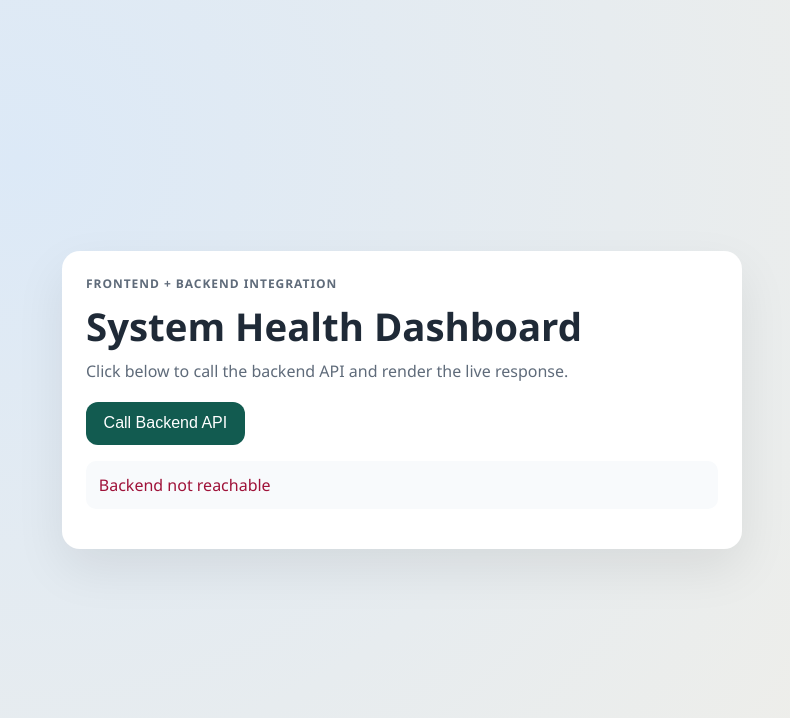
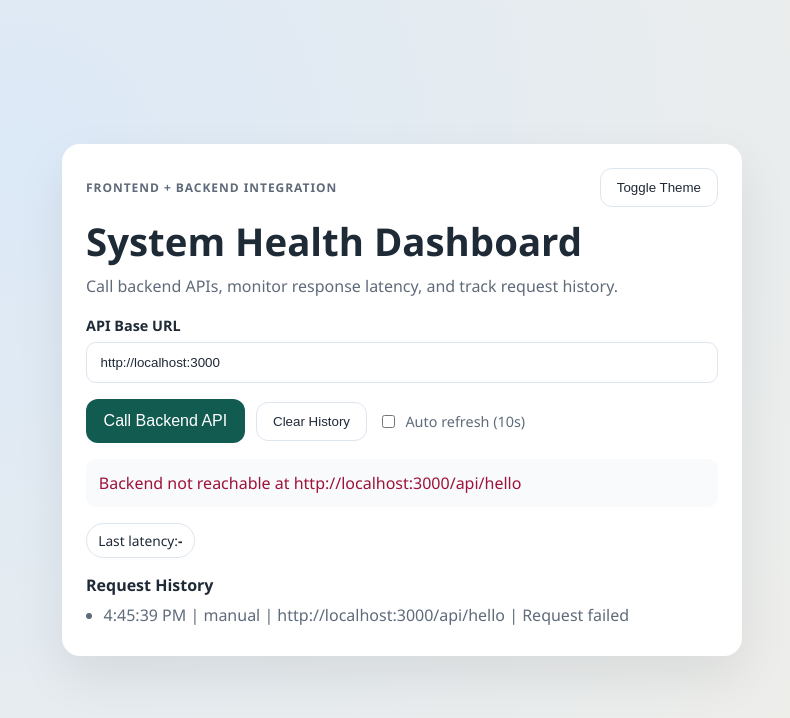
Before and after one commit to AmanKumar1411/devops-project, a website: page frontend/index.html in a window 1280 px wide. Both pictures are taken after a click on the button "Call Backend API". Shown: the whole page, without its empty margins (238-1028 px from the left). Drawn offline with Linux system fonts and the light colour scheme; no server answers.

Commit message:
refactor: enhance frontend UI and improve API integration

```diff
--- a/backend/app.js
+++ b/backend/app.js
@@ -7,6 +7,10 @@ const app = express();
 app.use(cors());
 app.use(express.json());
 
+app.get("/", (req, res) => {
+  res.send("Backend is running. Try /api/hello");
+});
+
 app.get("/api/hello", (req, res) => {
   res.json({ message: getHelloMessage() });
 });
--- a/frontend/app.js
+++ b/frontend/app.js
@@ -1,20 +1,31 @@
 const DEFAULT_API_BASE_URL = "http://localhost:3000";
+const REFRESH_INTERVAL_MS = 10_000;
 
-function getApiBaseUrl() {
-  return window.API_BASE_URL || DEFAULT_API_BASE_URL;
+function nowLabel() {
+  return new Date().toLocaleTimeString();
+}
+
+function getApiBaseUrl(inputElement) {
+  const typedUrl = inputElement.value.trim();
+  return typedUrl || window.API_BASE_URL || DEFAULT_API_BASE_URL;
 }
 
 function toStatus(type, message) {
   return { type, message };
 }
 
-async function fetchHelloMessage(baseUrl = getApiBaseUrl()) {
+async function fetchHelloMessage(baseUrl) {
+  const start = performance.now();
   const response = await fetch(`${baseUrl}/api/hello`);
   if (!response.ok) {
     throw new Error(`Request failed with status ${response.status}`);
   }
   const data = await response.json();
-  return data.message;
+  const durationMs = Math.round(performance.now() - start);
+  return {
+    message: data.message,
+    durationMs,
+  };
 }
 
 function renderStatus(element, status) {
@@ -28,22 +39,104 @@ function renderStatus(element, status) {
   }
 }
 
-function createApiButtonController(buttonElement, statusElement) {
-  return async function onClick() {
-    renderStatus(statusElement, toStatus("ok", "Loading response..."));
+function renderLatency(element, durationMs) {
+  if (typeof durationMs === "number") {
+    element.textContent = `${durationMs}ms`;
+    return;
+  }
+
+  element.textContent = String(durationMs);
+}
+
+function addHistoryItem(historyList, text) {
+  const item = document.createElement("li");
+  item.textContent = text;
+  historyList.prepend(item);
+  if (historyList.childElementCount > 8) {
+    historyList.removeChild(historyList.lastElementChild);
+  }
+}
+
+function applyTheme(isContrast) {
+  document.body.classList.toggle("theme-contrast", isContrast);
+  localStorage.setItem("dashboard-theme-contrast", String(isContrast));
+}
+
+function createApiRunner(elements) {
+  return async function runApiCall(sourceLabel) {
+    renderStatus(elements.status, toStatus("ok", "Loading response..."));
+
+    const baseUrl = getApiBaseUrl(elements.apiBaseInput);
+
     try {
-      const message = await fetchHelloMessage();
-      renderStatus(statusElement, toStatus("ok", message));
+      const result = await fetchHelloMessage(baseUrl);
+      renderStatus(elements.status, toStatus("ok", result.message));
+      renderLatency(elements.latency, result.durationMs);
+      addHistoryItem(
+        elements.historyList,
+        `${nowLabel()} | ${sourceLabel} | ${baseUrl}/api/hello | ${result.durationMs}ms`
+      );
     } catch {
-      renderStatus(statusElement, toStatus("error", "Backend not reachable"));
+      renderStatus(
+        elements.status,
+        toStatus("error", `Backend not reachable at ${baseUrl}/api/hello`)
+      );
+      renderLatency(elements.latency, "-");
+      addHistoryItem(
+        elements.historyList,
+        `${nowLabel()} | ${sourceLabel} | ${baseUrl}/api/hello | Request failed`
+      );
     }
   };
 }
 
 function initializeUi() {
-  const button = document.getElementById("call-api-btn");
-  const status = document.getElementById("status");
-  button.addEventListener("click", createApiButtonController(button, status));
+  const elements = {
+    button: document.getElementById("call-api-btn"),
+    status: document.getElementById("status"),
+    apiBaseInput: document.getElementById("api-base-input"),
+    autoRefreshToggle: document.getElementById("auto-refresh-toggle"),
+    clearHistoryButton: document.getElementById("clear-history-btn"),
+    historyList: document.getElementById("history-list"),
+    latency: document.getElementById("latency"),
+    themeToggle: document.getElementById("theme-toggle"),
+  };
+
+  const runApiCall = createApiRunner(elements);
+  let refreshIntervalId = null;
+
+  elements.button.addEventListener("click", () => {
+    runApiCall("manual");
+  });
+
+  elements.clearHistoryButton.addEventListener("click", () => {
+    elements.historyList.innerHTML = "";
+    renderStatus(elements.status, toStatus("ok", "History cleared"));
+  });
+
+  elements.autoRefreshToggle.addEventListener("change", (event) => {
+    if (event.target.checked) {
+      runApiCall("auto");
+      refreshIntervalId = setInterval(() => {
+        runApiCall("auto");
+      }, REFRESH_INTERVAL_MS);
+      return;
+    }
+
+    if (refreshIntervalId) {
+      clearInterval(refreshIntervalId);
+      refreshIntervalId = null;
+    }
+  });
+
+  const prefersContrast =
+    localStorage.getItem("dashboard-theme-contrast") === "true";
+  applyTheme(prefersContrast);
+
+  elements.themeToggle.addEventListener("click", () => {
+    const nextValue = !document.body.classList.contains("theme-contrast");
+    applyTheme(nextValue);
+  });
 }
 
 document.addEventListener("DOMContentLoaded", initializeUi);
--- a/frontend/index.html
+++ b/frontend/index.html
@@ -1,5 +1,6 @@
 <!doctype html>
 <html lang="en">
+
 <head>
   <meta charset="UTF-8" />
   <meta name="viewport" content="width=device-width, initial-scale=1.0" />
@@ -10,18 +11,40 @@
 <body>
   <main class="page">
     <section class="card">
+      <div class="topbar">
         <p class="eyebrow">Frontend + Backend Integration</p>
+        <button id="theme-toggle" class="ghost" type="button">Toggle Theme</button>
+      </div>
+
       <h1 class="title">System Health Dashboard</h1>
-        <p class="subtitle">
-          Click below to call the backend API and render the live response.
-        </p>
-        <button id="call-api-btn" class="action">Call Backend API</button>
-        <p id="status" class="status" aria-live="polite">
-          Waiting for action...
-        </p>
+      <p class="subtitle">Call backend APIs, monitor response latency, and track request history.</p>
+
+      <label class="field-label" for="api-base-input">API Base URL</label>
+      <input id="api-base-input" class="input" type="text" value="http://localhost:3000" />
+
+      <div class="controls">
+        <button id="call-api-btn" class="action" type="button">Call Backend API</button>
+        <button id="clear-history-btn" class="ghost" type="button">Clear History</button>
+        <label class="toggle" for="auto-refresh-toggle">
+          <input id="auto-refresh-toggle" type="checkbox" />
+          Auto refresh (10s)
+        </label>
+      </div>
+
+      <p id="status" class="status" aria-live="polite">Waiting for action...</p>
+
+      <div class="meta">
+        <span class="pill">Last latency: <strong id="latency">-</strong></span>
+      </div>
+
+      <section class="history">
+        <h2 class="history-title">Request History</h2>
+        <ul id="history-list" class="history-list"></ul>
+      </section>
     </section>
   </main>
 
   <script src="./app.js"></script>
 </body>
+
 </html>
--- a/frontend/styles.css
+++ b/frontend/styles.css
@@ -8,6 +8,20 @@
   --accent-hover: #0f4a42;
   --ok: #146c43;
   --error: #9f1239;
+  --border: #dde5ef;
+}
+
+body.theme-contrast {
+  --bg-a: #0f172a;
+  --bg-b: #1e293b;
+  --card: #111827;
+  --text: #e5e7eb;
+  --muted: #94a3b8;
+  --accent: #0ea5e9;
+  --accent-hover: #0284c7;
+  --ok: #22c55e;
+  --error: #f43f5e;
+  --border: #334155;
 }
 
 * {
@@ -38,6 +52,13 @@ body {
   animation: reveal 400ms ease-out;
 }
 
+.topbar {
+  display: flex;
+  justify-content: space-between;
+  align-items: center;
+  gap: 1rem;
+}
+
 .eyebrow {
   margin: 0;
   letter-spacing: 0.08em;
@@ -57,6 +78,30 @@ body {
   color: var(--muted);
 }
 
+.field-label {
+  display: block;
+  margin-bottom: 0.45rem;
+  font-weight: 600;
+  font-size: 0.9rem;
+}
+
+.input {
+  width: 100%;
+  padding: 0.75rem 0.85rem;
+  border: 1px solid var(--border);
+  border-radius: 10px;
+  margin-bottom: 1rem;
+  background: transparent;
+  color: var(--text);
+}
+
+.controls {
+  display: flex;
+  flex-wrap: wrap;
+  gap: 0.7rem;
+  align-items: center;
+}
+
 .action {
   border: 0;
   border-radius: 12px;
@@ -70,9 +115,26 @@ body {
     background 120ms ease;
 }
 
+.ghost {
+  border: 1px solid var(--border);
+  border-radius: 12px;
+  padding: 0.7rem 1rem;
+  background: transparent;
+  color: var(--text);
+  cursor: pointer;
+}
+
 .action:hover {
   background: var(--accent-hover);
   transform: translateY(-1px);
+}
+
+.toggle {
+  font-size: 0.9rem;
+  color: var(--muted);
+  display: inline-flex;
+  gap: 0.45rem;
+  align-items: center;
 }
 
 .status {
@@ -80,6 +142,41 @@ body {
   padding: 0.8rem;
   border-radius: 10px;
   background: #f8fafc;
+}
+
+body.theme-contrast .status {
+  background: #0b1220;
+}
+
+.meta {
+  margin-top: 0.9rem;
+}
+
+.pill {
+  display: inline-flex;
+  padding: 0.45rem 0.7rem;
+  border: 1px solid var(--border);
+  border-radius: 999px;
+  font-size: 0.86rem;
+}
+
+.history {
+  margin-top: 1rem;
+}
+
+.history-title {
+  margin: 0 0 0.5rem;
+  font-size: 1rem;
+}
+
+.history-list {
+  margin: 0;
+  padding-left: 1.1rem;
+  color: var(--muted);
+}
+
+.history-list li {
+  margin-bottom: 0.4rem;
 }
 
 .status.ok {
```
Lines whose indentation alone changed are shown as unchanged.
